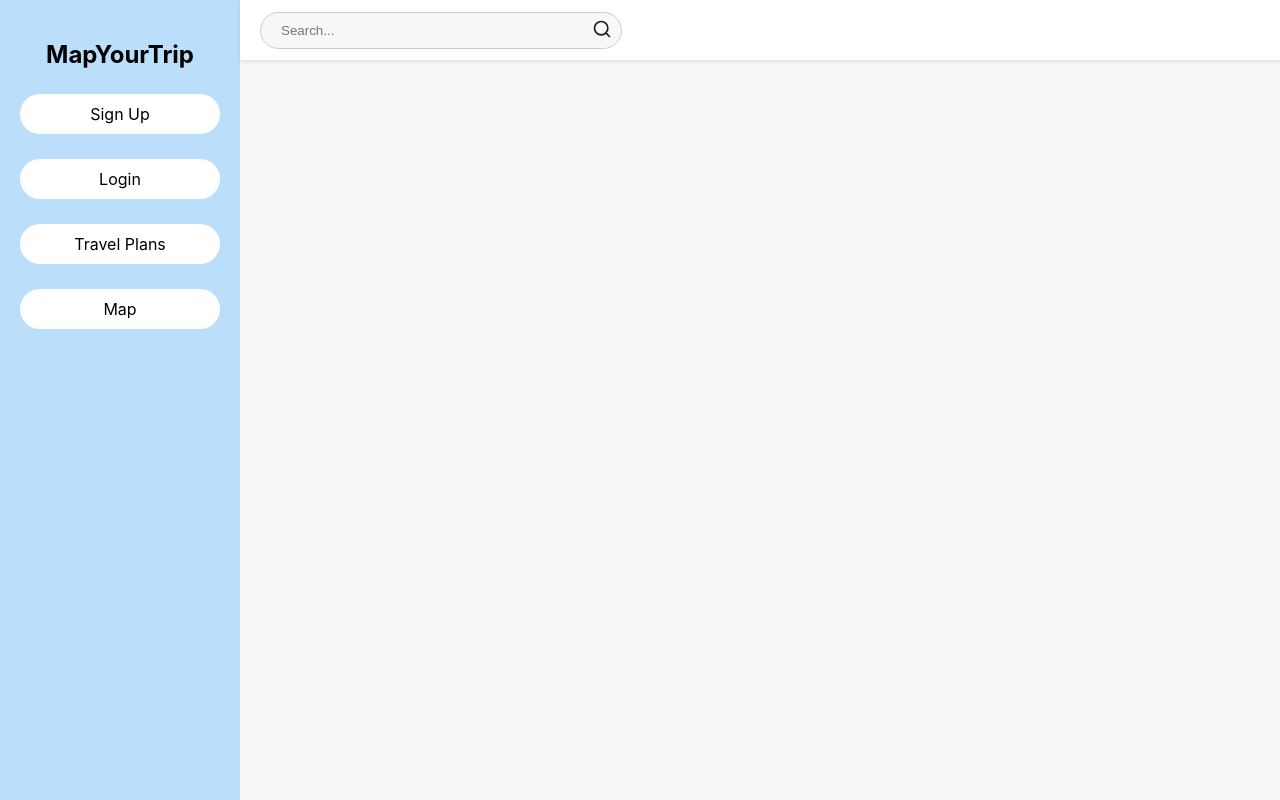
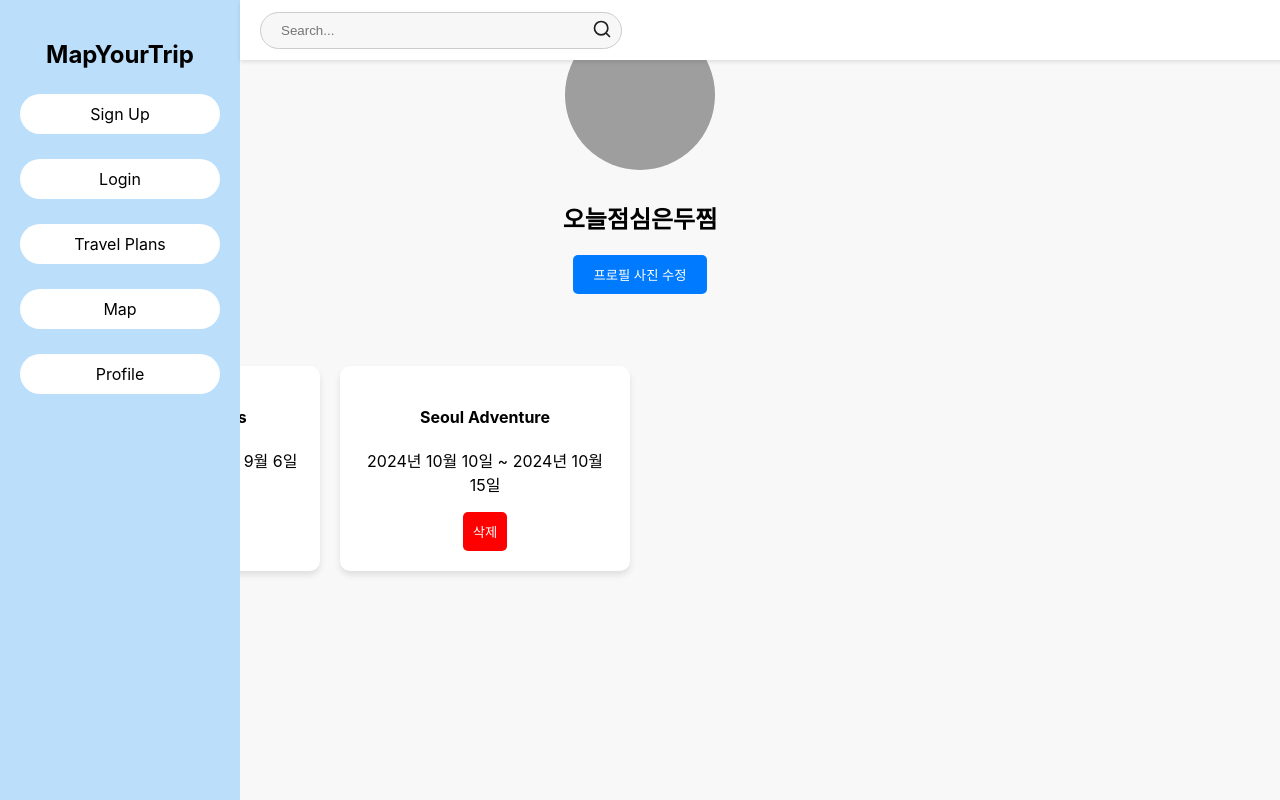
Before and after one commit to smartPotatoo/MapYourTrip_Front, a React (Create React App) app: page /mypage in a window 1280 px wide. Built offline with nearby package versions, Linux system fonts and the light colour scheme; grey boxes are pictures that could not be loaded.

Commit message:
[ADD] : Mypage add

```diff
--- a/src/components/AppContent.js
+++ b/src/components/AppContent.js
@@ -3,12 +3,13 @@ import { useLocation, Routes, Route } from 'react-router-dom';
 import Sidebar from './Sidebar';
 import Header from './Header';
 import Login from './Login';
-import Signup from './Signup'; // Signup 컴포넌트를 가져옵니다.
+import Signup from './Signup';
+import MyPage from './MyPage';
 
 const AppContent = () => {
   const location = useLocation();
   const isLoginPage = location.pathname === '/open-api/login';
-  const isSignupPage = location.pathname === '/open-api/join'; // 회원가입 페이지 확인
+  const isSignupPage = location.pathname === '/open-api/join';
 
   const isAuthPage = isLoginPage || isSignupPage; // 인증 관련 페이지인지 확인
 
@@ -20,7 +21,8 @@ const AppContent = () => {
         <div className={`content-container ${isAuthPage ? 'centered' : ''}`}>
           <Routes>
             <Route path="/open-api/login" element={<Login />} />
-            <Route path="/open-api/join" element={<Signup />} /> {/* 회원가입 페이지 추가 */}
+            <Route path="/open-api/join" element={<Signup />} />
+            <Route path="/mypage" element={<MyPage />} />
           </Routes>
         </div>
       </div>
--- /dev/null
+++ b/src/components/MyPage.js
@@ -0,0 +1,84 @@
+import React, { useEffect, useState } from 'react';
+import '../styles/MyPage.css';
+
+const MyPage = () => {
+  const [profile, setProfile] = useState(null);
+  const [travelPlans, setTravelPlans] = useState([]);
+
+  useEffect(() => {
+    // 서버로부터 마이페이지 데이터 가져오기
+    const fetchMyPageData = async () => {
+      // 서버 연결 부분
+      /*
+      try {
+        const response = await fetch('/mypage', {
+          method: 'POST',
+          headers: {
+            'Content-Type': 'application/json',
+          },
+        });
+        const data = await response.json();
+        if (data.result.resultCode === 200) {
+          setProfile(data.body[0]);
+          setTravelPlans(data.body.slice(1));
+        } else {
+          console.error('마이페이지 데이터를 가져오는 데 실패했습니다.');
+        }
+      } catch (error) {
+        console.error('서버와의 연결에 문제가 발생했습니다:', error);
+      }
+      */
+
+      // Mock 데이터로 대체
+      const mockProfile = {
+        nickname: '오늘점심은두찜',
+        filePath: '/path/to/profile/image.jpg',
+      };
+
+      const mockTravelPlans = [
+        {
+          tripName: 'Hawaii Attractions',
+          startDate: '2024년 9월 3일',
+          endDate: '2024년 9월 6일',
+        },
+        {
+          tripName: 'Seoul Adventure',
+          startDate: '2024년 10월 10일',
+          endDate: '2024년 10월 15일',
+        }
+      ];
+
+      setProfile(mockProfile);
+      setTravelPlans(mockTravelPlans);
+    };
+
+    fetchMyPageData();
+  }, []);
+
+  return (
+    <div className="mypage-container">
+      {profile && (
+        <div className="profile-section">
+          <img src={profile.filePath} alt="프로필" className="profile-img" />
+          <h2>{profile.nickname}</h2>
+          <button className="edit-profile-button">프로필 사진 수정</button>
+        </div>
+      )}
+
+      <div className="travel-plans-section">
+        <h3>My Travel Plans</h3>
+        <div className="travel-plans-list">
+          {travelPlans.map((plan, index) => (
+            <div key={index} className="travel-plan-card">
+              <h4>{plan.tripName}</h4>
+              <p>{plan.startDate} ~ {plan.endDate}</p>
+              <button className="delete-plan-button">삭제</button>
+            </div>
+          ))}
+        </div>
+      </div>
+    </div>
+  );
+};
+
+export default MyPage;
--- a/src/components/Sidebar.js
+++ b/src/components/Sidebar.js
@@ -10,6 +10,7 @@ const Sidebar = () => {
       <div><Link to="/open-api/login" className="menu-item">Login</Link></div>
       <div className="menu-item">Travel Plans</div>
       <div className="menu-item">Map</div>
+      <div><Link to="/mypage" className="menu-item">Profile</Link></div>
     </div>
   );
 };
--- /dev/null
+++ b/src/styles/MyPage.css
@@ -0,0 +1,54 @@
+.mypage-container {
+    padding: 20px;
+  }
+
+  .profile-section {
+    display: flex;
+    flex-direction: column;
+    align-items: center;
+    margin-bottom: 20px;
+  }
+
+  .profile-img {
+    width: 150px;
+    height: 150px;
+    border-radius: 50%;
+    margin-bottom: 10px;
+  }
+
+  .edit-profile-button {
+    background-color: #007bff;
+    color: white;
+    padding: 10px 20px;
+    border: none;
+    border-radius: 5px;
+    cursor: pointer;
+  }
+
+  .travel-plans-section {
+    margin-top: 20px;
+  }
+
+  .travel-plans-list {
+    display: flex;
+    flex-wrap: wrap;
+  }
+
+  .travel-plan-card {
+    background-color: #fff;
+    padding: 20px;
+    border-radius: 10px;
+    box-shadow: 0px 4px 6px rgba(0, 0, 0, 0.1);
+    margin: 10px;
+    width: 250px;
+    text-align: center;
+  }
+
+  .delete-plan-button {
+    background-color: red;
+    color: white;
+    padding: 10px;
+    border: none;
+    border-radius: 5px;
+    cursor: pointer;
+  }
```
